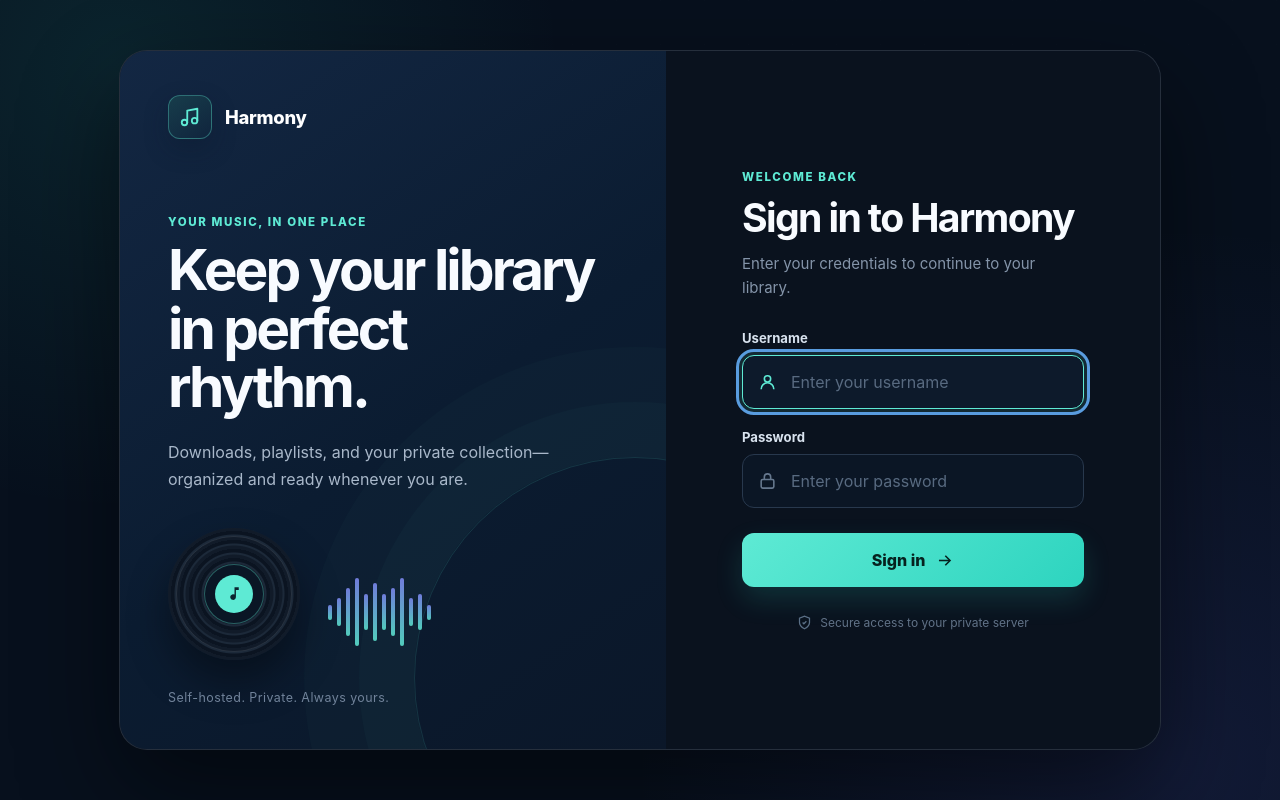
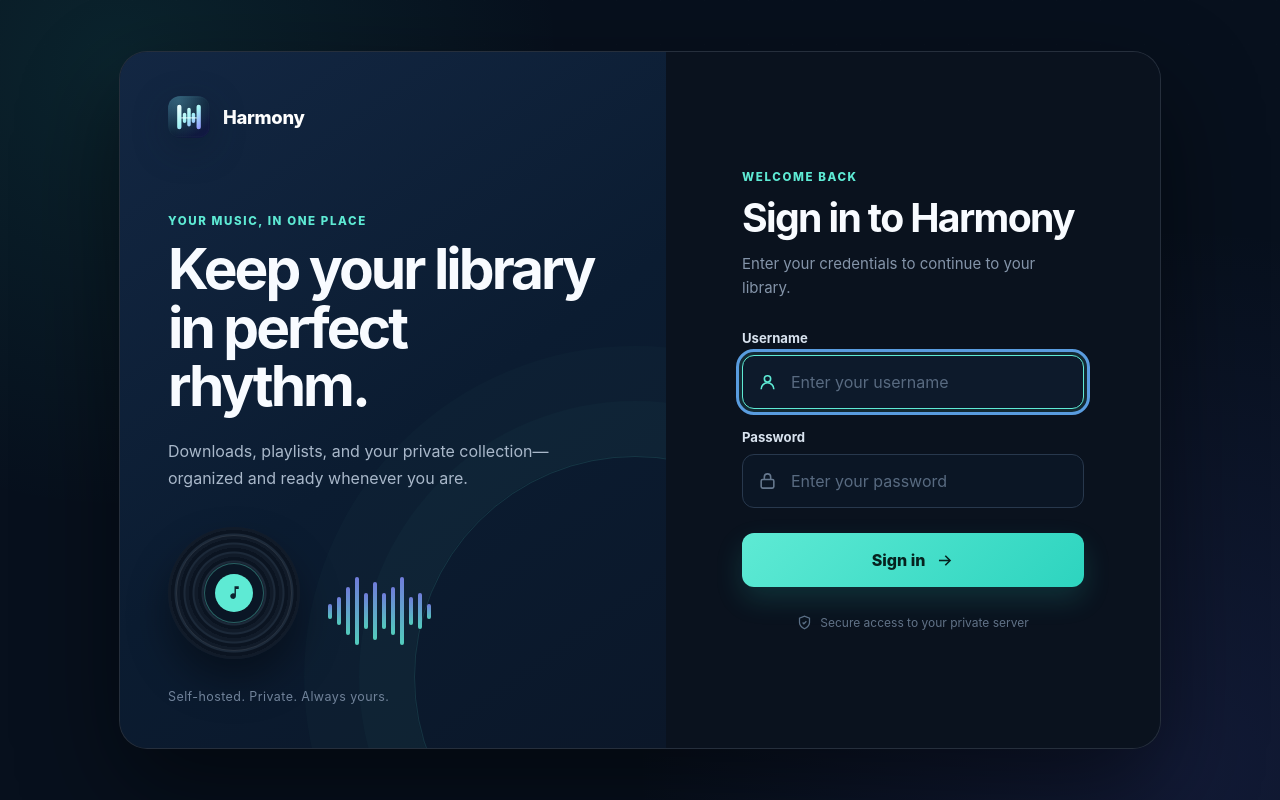
Before and after one commit to azimul-kabir/harmony, a FastAPI app: page /login in a window 1280 px wide. Run offline with FastAPI, Linux system fonts and the light colour scheme; parts of the project's set-up code (start-up, migrations or seed data) failed here and were passed over; some libraries are stand-ins or nearby versions.

Commit message:
Refresh Harmony branding and app icons

```diff
--- a/app/static/css/app.css
+++ b/app/static/css/app.css
@@ -146,8 +146,8 @@ body {
     box-shadow: 0 0 0 55px rgb(94 234 212 / .025), 0 0 0 110px rgb(94 234 212 / .018);
 }
 .login-brand, .login-mobile-brand { display: flex; align-items: center; gap: 13px; color: #fff; font-size: 1.15rem; font-weight: 760; letter-spacing: -.015em; }
-.login-mark { display: grid; place-items: center; width: 42px; aspect-ratio: 1 / 1; flex: 0 0 auto; border: 1px solid rgb(94 234 212 / .35); border-radius: 12px; background: linear-gradient(145deg, #173d4b, #10243d); color: #5eead4; box-shadow: 0 10px 25px rgb(10 24 42 / .3); }
-.login-mark svg { width: 22px; height: 22px; }
+.login-mark { display: grid; place-items: center; width: 42px; aspect-ratio: 1 / 1; flex: 0 0 auto; filter: drop-shadow(0 10px 17px rgb(10 24 42 / .34)); }
+.login-mark img { display: block; width: 100%; aspect-ratio: 1 / 1; border-radius: 12px; }
 .login-showcase-copy { position: relative; z-index: 1; margin-top: 76px; }
 .login-eyebrow { margin: 0 0 12px; color: #5eead4; font-size: .72rem; font-weight: 780; letter-spacing: .14em; text-transform: uppercase; }
 .login-showcase h2 { max-width: 440px; margin: 0; color: #f8fbff; font-size: clamp(2.25rem, 4.5vw, 3.55rem); line-height: 1.03; letter-spacing: -.052em; }
@@ -253,7 +253,8 @@ body {
     overflow-y: auto;
 }
 
-.sidebar h1 { margin-top: 0; margin-bottom: 32px; padding-left: 8px; color: var(--text-sidebar); font-size: 1.8rem; }
+.app-brand { display: flex; align-items: center; gap: 10px; margin: 0 0 32px; padding-left: 8px; color: var(--text-sidebar); font-size: 1.45rem; font-weight: 760; letter-spacing: -.035em; text-decoration: none; }
+.app-brand img { display: block; width: 32px; aspect-ratio: 1 / 1; border-radius: 9px; box-shadow: 0 7px 16px rgb(0 0 0 / .23); }
 
 .sidebar nav { display: flex; flex-direction: column; gap: 8px; flex: 1; }
 
@@ -945,7 +946,7 @@ button:disabled { opacity: 0.5; cursor: not-allowed; }
         z-index: 2000;
     }
 
-    .sidebar h1, .sidebar-footer { display: none; }
+    .app-brand, .sidebar-footer { display: none; }
 
     .sidebar nav {
         flex-direction: row;
--- a/app/static/pwa/service-worker.js
+++ b/app/static/pwa/service-worker.js
@@ -1,4 +1,4 @@
-const CACHE_VERSION = "harmony-shell-v3";
+const CACHE_VERSION = "harmony-shell-v4";
 const APP_SHELL = [
     "/static/css/app.css",
     "/static/js/app.js",
@@ -6,6 +6,7 @@ const APP_SHELL = [
     "/static/pwa/offline.html",
     "/static/pwa/icon-192.png",
     "/static/pwa/icon-512.png",
+    "/static/brand/harmony-icon.svg",
 ];
 
 self.addEventListener("install", (event) => {
--- a/app/templates/login.html
+++ b/app/templates/login.html
@@ -4,7 +4,9 @@
     <meta charset="UTF-8">
     <meta name="viewport" content="width=device-width, initial-scale=1.0, viewport-fit=cover">
     <meta name="theme-color" content="#08111f">
+    <meta name="apple-mobile-web-app-title" content="Harmony">
     <title>Sign in · Harmony</title>
+    <link rel="icon" type="image/svg+xml" href="/static/brand/harmony-icon.svg">
     <link rel="icon" type="image/png" sizes="192x192" href="/static/pwa/icon-192.png">
     <link rel="apple-touch-icon" href="/static/pwa/apple-touch-icon.png">
     <link rel="stylesheet" href="/static/css/app.css?v={{ version }}">
@@ -14,13 +16,7 @@
         <div class="login-frame">
             <section class="login-showcase" aria-label="About Harmony">
                 <div class="login-brand">
-                    <span class="login-mark" aria-hidden="true">
-                        <svg viewBox="0 0 24 24" fill="none" stroke="currentColor" stroke-width="2" stroke-linecap="round" stroke-linejoin="round">
-                            <path d="M9 18V5l11-2v13"></path>
-                            <circle cx="6" cy="18" r="3"></circle>
-                            <circle cx="17" cy="16" r="3"></circle>
-                        </svg>
-                    </span>
+                    <span class="login-mark"><img src="/static/brand/harmony-icon.svg" alt=""></span>
                     <span>Harmony</span>
                 </div>
 
@@ -47,11 +43,7 @@
 
             <section class="login-card" aria-labelledby="login-title">
                 <div class="login-mobile-brand">
-                    <span class="login-mark" aria-hidden="true">
-                        <svg viewBox="0 0 24 24" fill="none" stroke="currentColor" stroke-width="2" stroke-linecap="round" stroke-linejoin="round">
-                            <path d="M9 18V5l11-2v13"></path><circle cx="6" cy="18" r="3"></circle><circle cx="17" cy="16" r="3"></circle>
-                        </svg>
-                    </span>
+                    <span class="login-mark"><img src="/static/brand/harmony-icon.svg" alt=""></span>
                     <span>Harmony</span>
                 </div>
                 <div class="login-heading">
```
Also changed, not shown: app/templates/base.html (+6 -1 lines), tests/test_pwa.py (+1 -1 lines), app/static/brand/harmony-icon.svg (added), app/static/pwa/apple-touch-icon.png, app/static/pwa/icon-192.png, app/static/pwa/icon-512.png, app/static/pwa/manifest.webmanifest, 1 other file.
